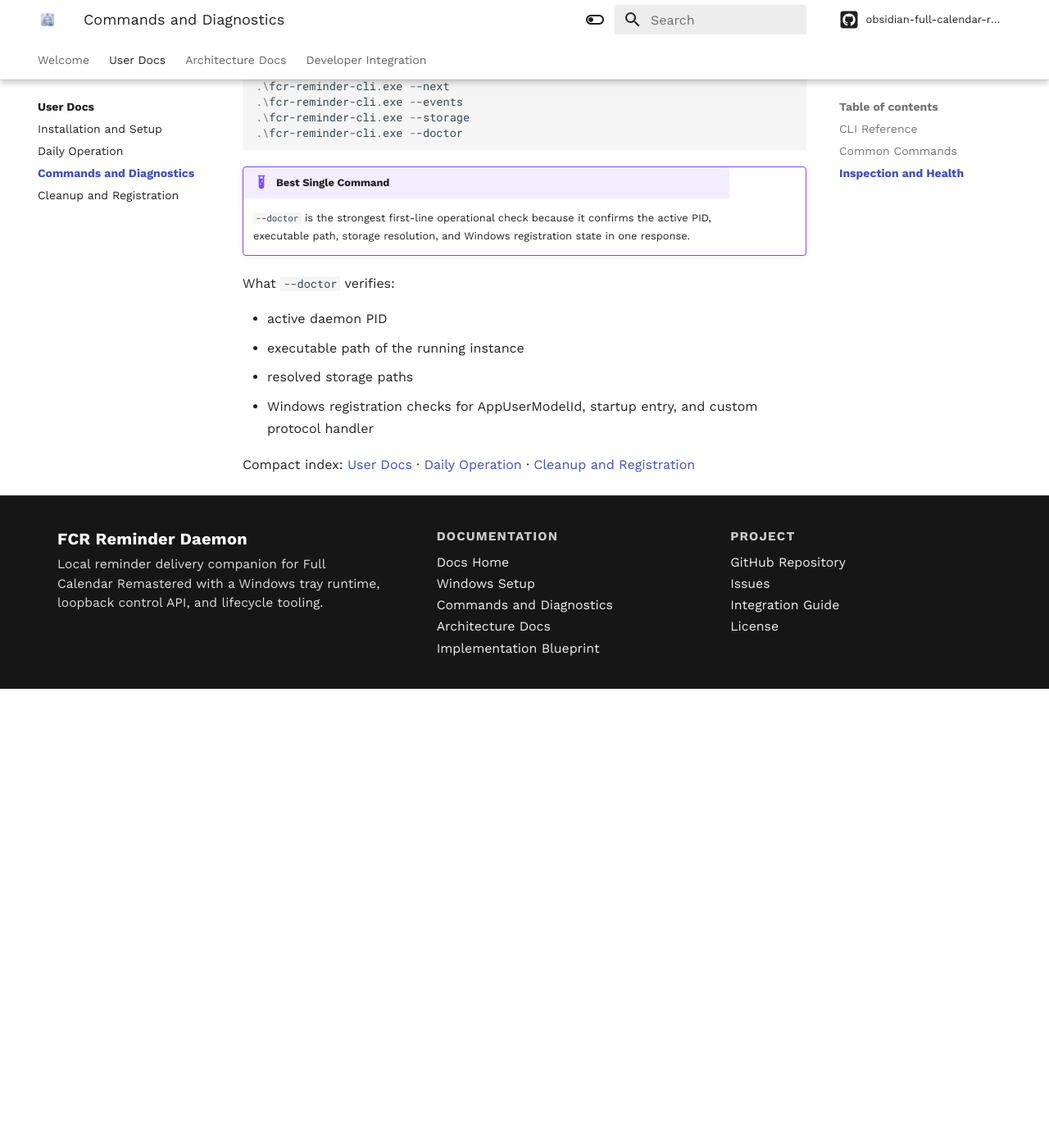
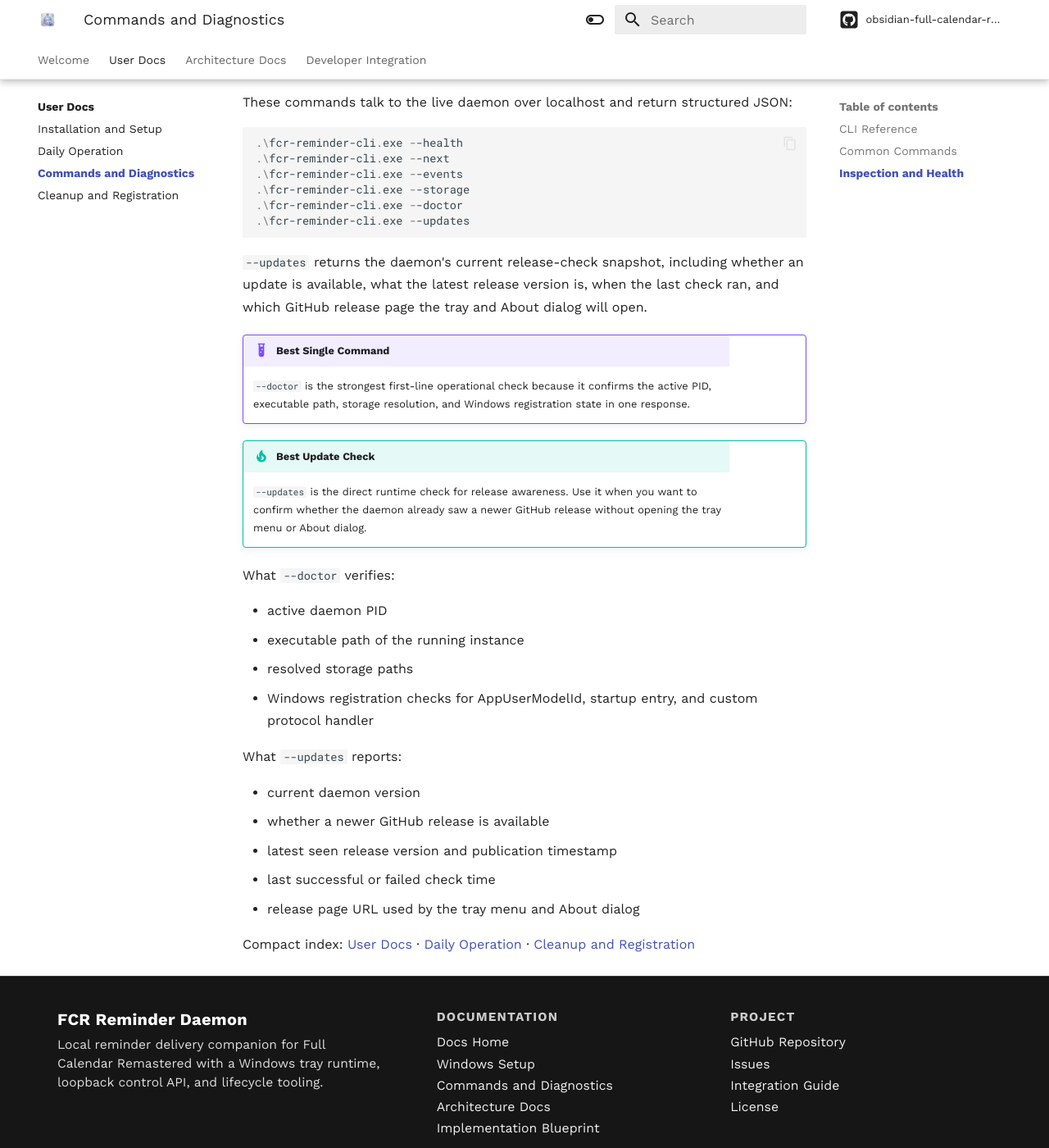
Before and after one commit to obsidian-full-calendar-remastered/FCR-Reminder, an MkDocs documentation site: the page built from docs/user/commands.md, in a window 1280 px wide and 1400 px high, scrolled down 1337 px. Shown: the whole window at 82% size. Built offline with MkDocs 1.6.1 and Material for MkDocs 9.7.7, drawn with Linux system fonts in a browser that asks for light colours; comment, search, counter and statistics services are not loaded; before the commit the page ends 2177 px from its top, so only the background shows below that; some of the changed text lies outside the part shown.

Commit message:
feat: add /updates endpoint for GitHub release status and update diagnostics

````diff
--- a/docs/user/commands.md
+++ b/docs/user/commands.md
@@ -15,16 +15,18 @@
 | `--events` |  | Print all stored reminders as JSON. |
 | `--storage` |  | Print resolved app and storage paths as JSON. |
 | `--doctor` |  | Print PID, executable path, storage, and registration checks as JSON. |
+| `--updates` |  | Print GitHub release update status and latest-release metadata as JSON. |
 | `--start` |  | Start the daemon if it is not already running. |
 | `--stop` |  | Ask the daemon to shut down cleanly. |
 | `--restart` |  | Ask the daemon to restart cleanly. |
-| `--inspect <target>` |  | Alias for `health`, `next`, `events`, or `storage`. |
+| `--inspect <target>` |  | Alias for `health`, `next`, `events`, `storage`, `doctor`, or `updates`. |
 
 ## Common Commands
 
 ```powershell
 .\fcr-reminder-cli.exe --start
 .\fcr-reminder-cli.exe --doctor
+.\fcr-reminder-cli.exe --updates
 .\fcr-reminder-cli.exe --events
 .\fcr-reminder-cli.exe --stop
 ```
@@ -39,10 +41,16 @@ These commands talk to the live daemon over localhost and return structured JSON
 .\fcr-reminder-cli.exe --events
 .\fcr-reminder-cli.exe --storage
 .\fcr-reminder-cli.exe --doctor
+.\fcr-reminder-cli.exe --updates
 ```
+
+`--updates` returns the daemon's current release-check snapshot, including whether an update is available, what the latest release version is, when the last check ran, and which GitHub release page the tray and About dialog will open.
 
 !!! example "Best Single Command"
     `--doctor` is the strongest first-line operational check because it confirms the active PID, executable path, storage resolution, and Windows registration state in one response.
+
+!!! tip "Best Update Check"
+    `--updates` is the direct runtime check for release awareness. Use it when you want to confirm whether the daemon already saw a newer GitHub release without opening the tray menu or About dialog.
 
 What `--doctor` verifies:
 
@@ -51,4 +59,12 @@ What `--doctor` verifies:
 - resolved storage paths
 - Windows registration checks for AppUserModelId, startup entry, and custom protocol handler
 
+What `--updates` reports:
+
+- current daemon version
+- whether a newer GitHub release is available
+- latest seen release version and publication timestamp
+- last successful or failed check time
+- release page URL used by the tray menu and About dialog
+
 Compact index: [User Docs](index.md) · [Daily Operation](operations.md) · [Cleanup and Registration](cleanup.md)
````
Also changed, not shown: docs/architecture/control_api.md (+15 -0 lines), docs/developer/integration_guide.md (+6 -1 lines), docs/user/operations.md (+16 -0 lines), 3 other files.
